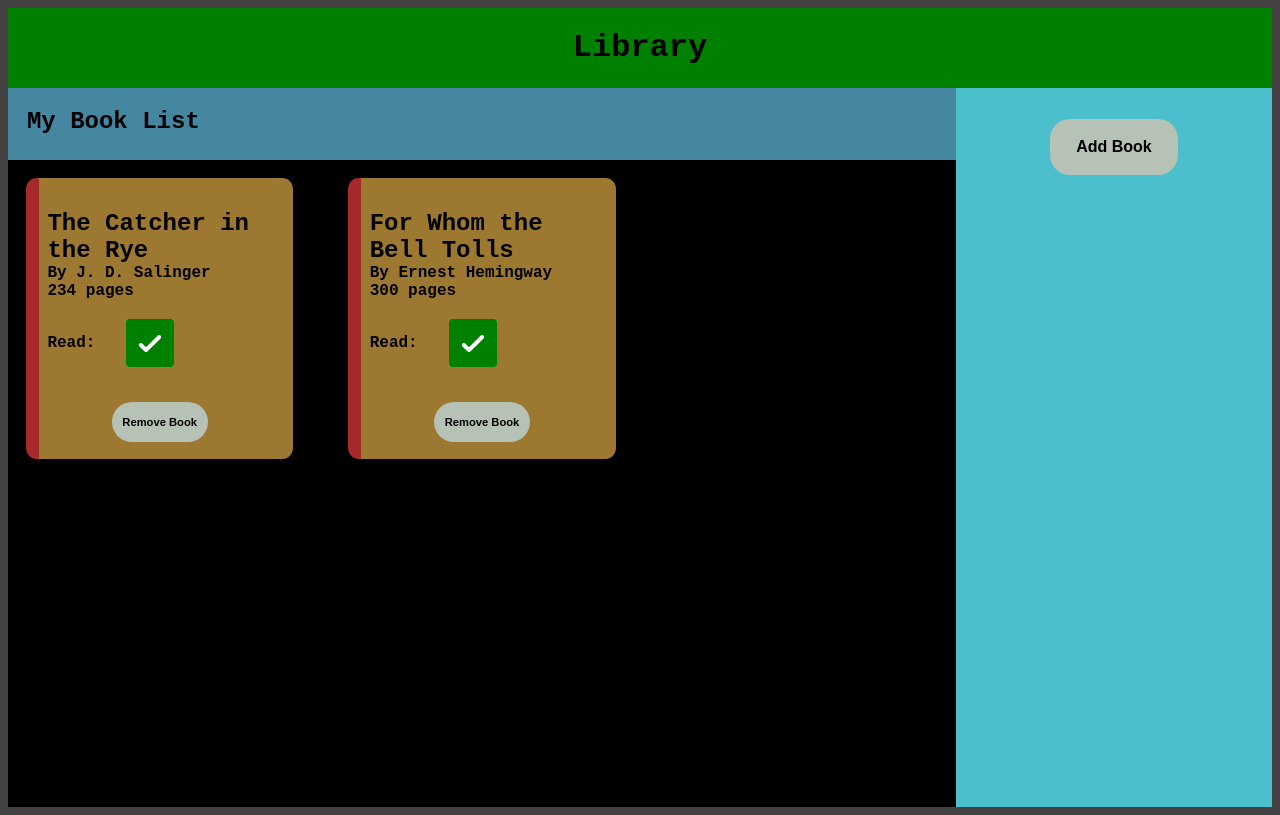
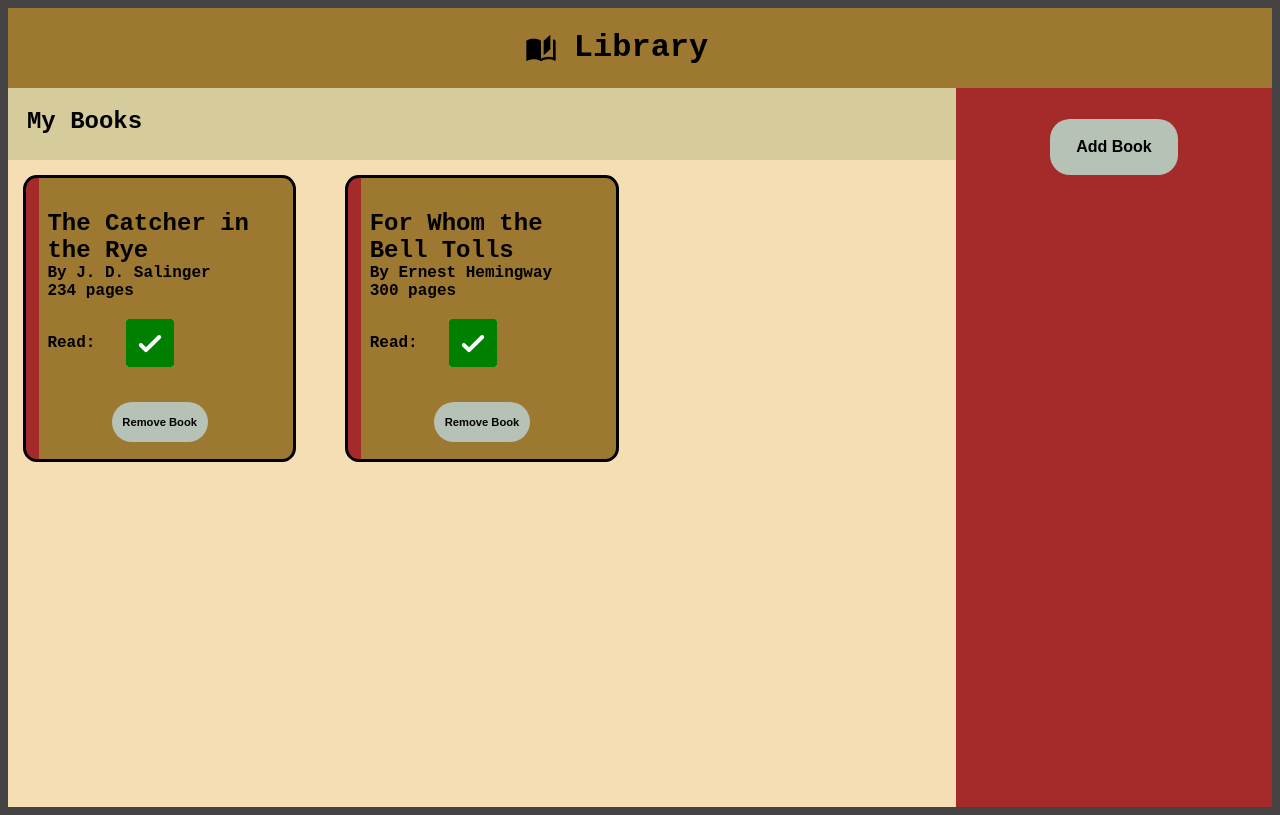
Before and after one commit to leobruell/library-project, a plain HTML site: page index.html in a window 1280 px wide. Drawn offline with Linux system fonts and the light colour scheme.

Commit message:
Change color scheme

```diff
--- a/index.html
+++ b/index.html
@@ -10,11 +10,15 @@
 </head>
 <body>
     <div class="header">
-        <h1>Library</h1>
+        <div class="inner-header">
+            <img class="book-icon" src="book-open-page-variant.svg" alt="book-icon">
+            <h1>Library</h1>
+        </div>
     </div>
+
     <div class="book-area">
         <div class="book-top">
-            <h2>My Book List</h2>
+            <h2>My Books</h2>
         </div>
         <div class="book-list">
         </div>
--- a/style.css
+++ b/style.css
@@ -15,9 +15,21 @@ input::-webkit-inner-spin-button {
 .header{
     display: grid;
     grid-column: 1 / 3;
-    background-color: green;
+    background-color: rgb(156, 120, 48);
     justify-items: center;
     align-items: center;
+    padding-right: 5%;
+}
+
+.inner-header{
+    display: flex;
+    align-items: center;
+    gap: 10%;
+}
+
+.book-icon{
+    height: 2rem;
+    width: auto;
 }
 
 .book-area{
@@ -26,15 +38,16 @@ input::-webkit-inner-spin-button {
 }
 
 .book-top{
-    background-color: rgb(69, 134, 161);
+    background-color: rgb(213, 203, 155);
     padding-left: 2%;
+    /* grid-column:  1 / 3; */
 }
 
 .form-div{
     display: flex;
     flex-direction: column;
     align-items: center;
-    background-color: rgb(75, 191, 204);
+    background-color: brown;
 }
 
 .open-form{
@@ -71,7 +84,7 @@ input::-webkit-inner-spin-button {
     align-items: center;
     border-style: solid;
     border-radius: 5%;
-    border-color: brown;
+    border-color: black;
     gap: 5%;
     width: 90%;
     height: 60%;
@@ -109,7 +122,7 @@ input::-webkit-inner-spin-button {
 
 
 .book-list{
-    background-color: black;
+    background-color: wheat;
     display: grid;
     gap: 2%;
     grid-template-columns: repeat(3, minmax(200px, 1fr));
```
Also changed, not shown: book-open-page-variant.svg (added).
